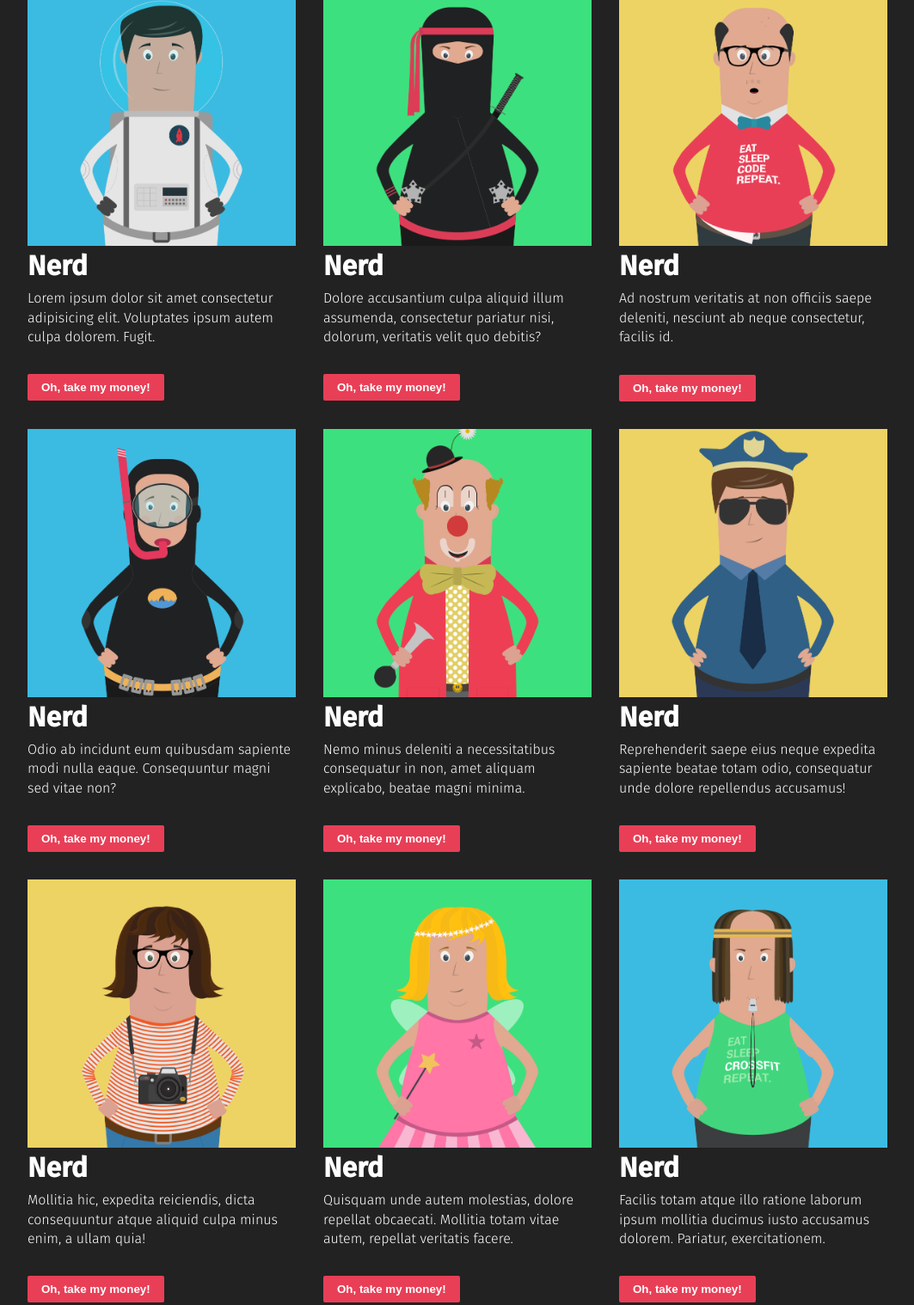
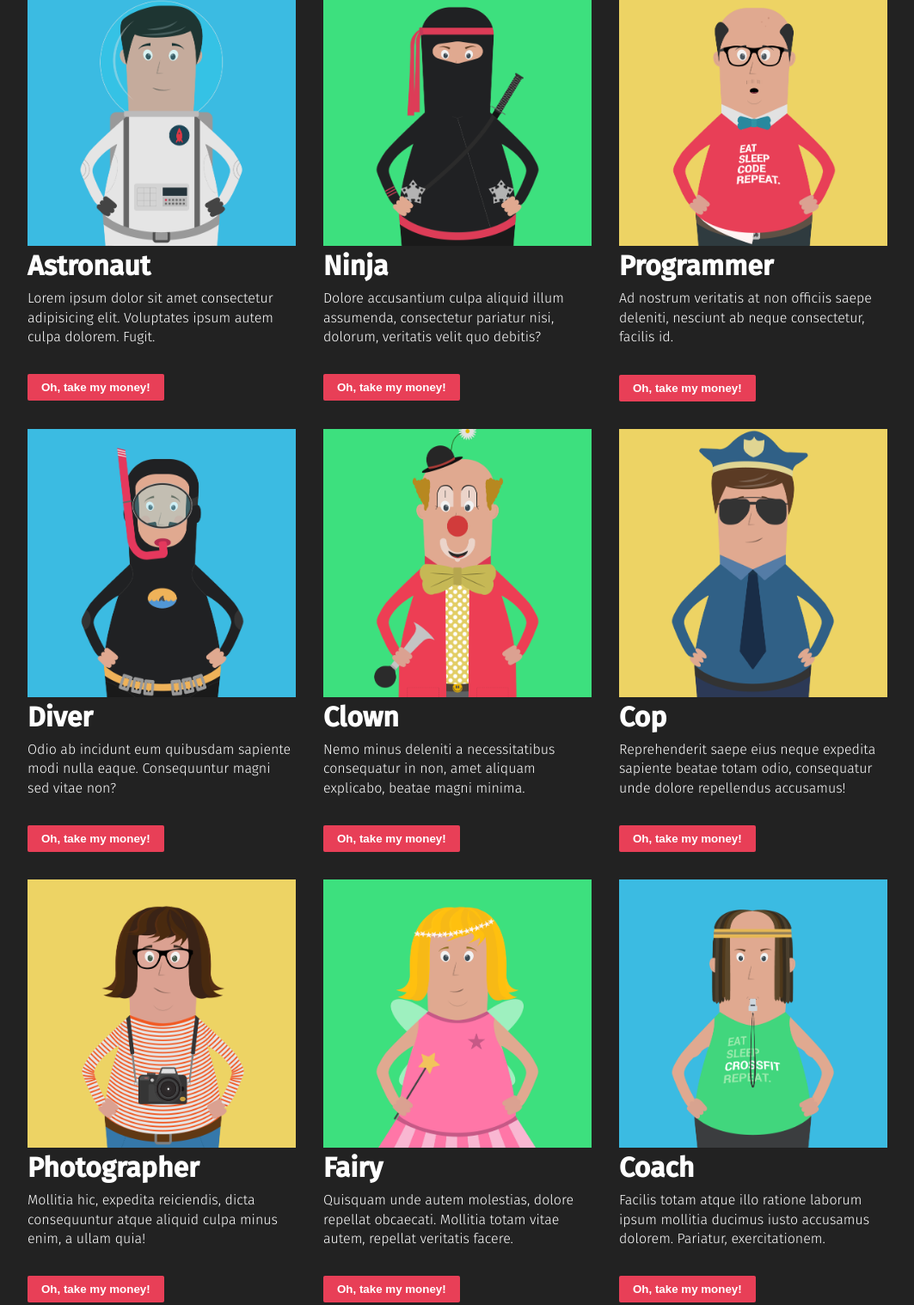
Before and after one commit to Santosnr6/bem__assignment--poster-shop, a plain HTML site: page Code/index.html in a window 1280 px wide. Shown: the part 858-2376 px from the top of the page at 86% size, without its empty margins (108-1171 px from the left). Drawn offline with Linux system fonts and the light colour scheme; files whose address does not match are found by name.

```diff
--- a/Code/index.html
+++ b/Code/index.html
@@ -15,67 +15,67 @@
     <main>
         <article>
             <img src="img/char-1.png" alt="cool poster">
-            <h2>Nerd</h2>
+            <h2>Astronaut</h2>
             <p>Lorem ipsum dolor sit amet consectetur adipisicing elit. Voluptates ipsum autem culpa dolorem. Fugit.</p>
             <button>Oh, take my money!</button>
         </article>
         <article>
             <img src="img/char-2.png" alt="cool poster">
-            <h2>Nerd</h2>
+            <h2>Ninja</h2>
             <p>Dolore accusantium culpa aliquid illum assumenda, consectetur pariatur nisi, dolorum, veritatis velit quo debitis?</p>
             <button>Oh, take my money!</button>
         </article>
         <article>
             <img src="img/char-3.png" alt="cool poster">
-            <h2>Nerd</h2>
+            <h2>Programmer</h2>
             <p>Ad nostrum veritatis at non officiis saepe deleniti, nesciunt ab neque consectetur, facilis id.</p>
             <button>Oh, take my money!</button>
         </article>
         <article>
             <img src="img/char-4.png" alt="cool poster">
-            <h2>Nerd</h2>
+            <h2>Diver</h2>
             <p>Odio ab incidunt eum quibusdam sapiente modi nulla eaque. Consequuntur magni sed vitae non?</p>
             <button>Oh, take my money!</button>
         </article>
         <article>
             <img src="img/char-5.png" alt="cool poster">
-            <h2>Nerd</h2>
+            <h2>Clown</h2>
             <p>Nemo minus deleniti a necessitatibus consequatur in non, amet aliquam explicabo, beatae magni minima.</p>
             <button>Oh, take my money!</button>
         </article>
         <article>
             <img src="img/char-6.png" alt="cool poster">
-            <h2>Nerd</h2>
+            <h2>Cop</h2>
             <p>Reprehenderit saepe eius neque expedita sapiente beatae totam odio, consequatur unde dolore repellendus accusamus!</p>
             <button>Oh, take my money!</button>
         </article>
         <article>
             <img src="img/char-7.png" alt="cool poster">
-            <h2>Nerd</h2>
+            <h2>Photographer</h2>
             <p>Mollitia hic, expedita reiciendis, dicta consequuntur atque aliquid culpa minus enim, a ullam quia!</p>
             <button>Oh, take my money!</button>
         </article>
         <article>
             <img src="img/char-8.png" alt="cool poster">
-            <h2>Nerd</h2>
+            <h2>Fairy</h2>
             <p>Quisquam unde autem molestias, dolore repellat obcaecati. Mollitia totam vitae autem, repellat veritatis facere.</p>
             <button>Oh, take my money!</button>
         </article>
         <article>
             <img src="img/char-9.png" alt="cool poster">
-            <h2>Nerd</h2>
+            <h2>Coach</h2>
             <p>Facilis totam atque illo ratione laborum ipsum mollitia ducimus iusto accusamus dolorem. Pariatur, exercitationem.</p>
             <button>Oh, take my money!</button>
         </article>
         <article>
             <img src="img/char-10.png" alt="cool poster">
-            <h2>Nerd</h2>
+            <h2>Chef</h2>
             <p>Doloremque, architecto, nihil velit eveniet quis fugit eos ducimus quos error quasi deserunt necessitatibus?</p>
             <button>Oh, take my money!</button>
         </article>
         <article>
             <img src="img/char-11.png" alt="cool poster">
-            <h2>Nerd</h2>
+            <h2>Doctor</h2>
             <p>Eaque est facere reiciendis, laudantium esse illo odio adipisci quas debitis ullam beatae cum.</p>
             <button>Oh, take my money!</button>
         </article>
@@ -96,10 +96,10 @@
             <article>
                 <h2>Social media</h2>
                 <figure>
-                    <img src="img/logo-twitter.svg" alt="twitter" />
-                    <img src="img/logo-facebook.svg" alt="facebook" />
-                    <img src="img/logo-linkedin.svg" alt="linkedin" />
-                    <img src="img/logo-instagram.svg" alt="instagram" />
+                    <a href=""><img src="img/logo-twitter.svg" alt="twitter" /></a>
+                    <a href=""><img src="img/logo-facebook.svg" alt="facebook" /></a>
+                    <a href=""><img src="img/logo-linkedin.svg" alt="linkedin" /></a>
+                    <a href=""><img src="img/logo-instagram.svg" alt="instagram" /></a>
                 </figure>
             </article>
         </section>
```
